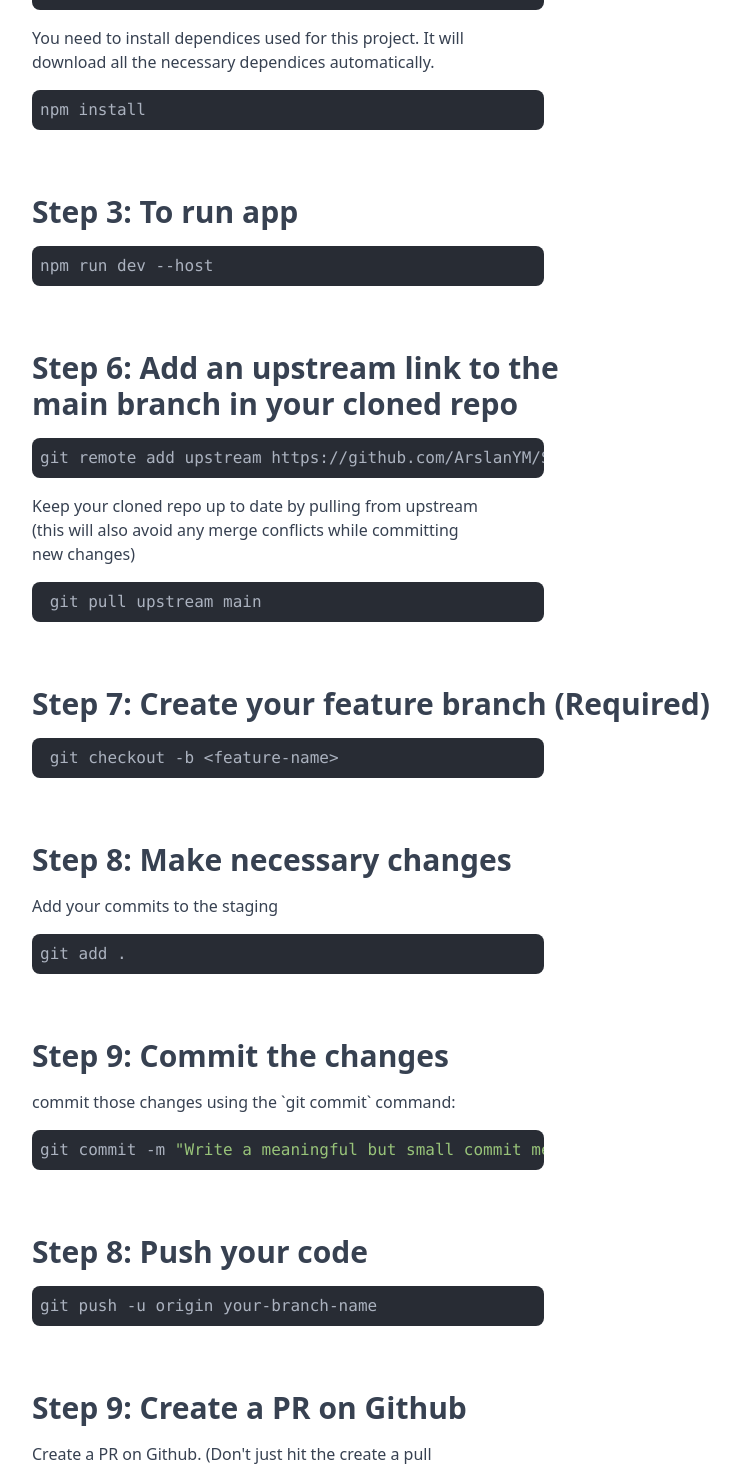
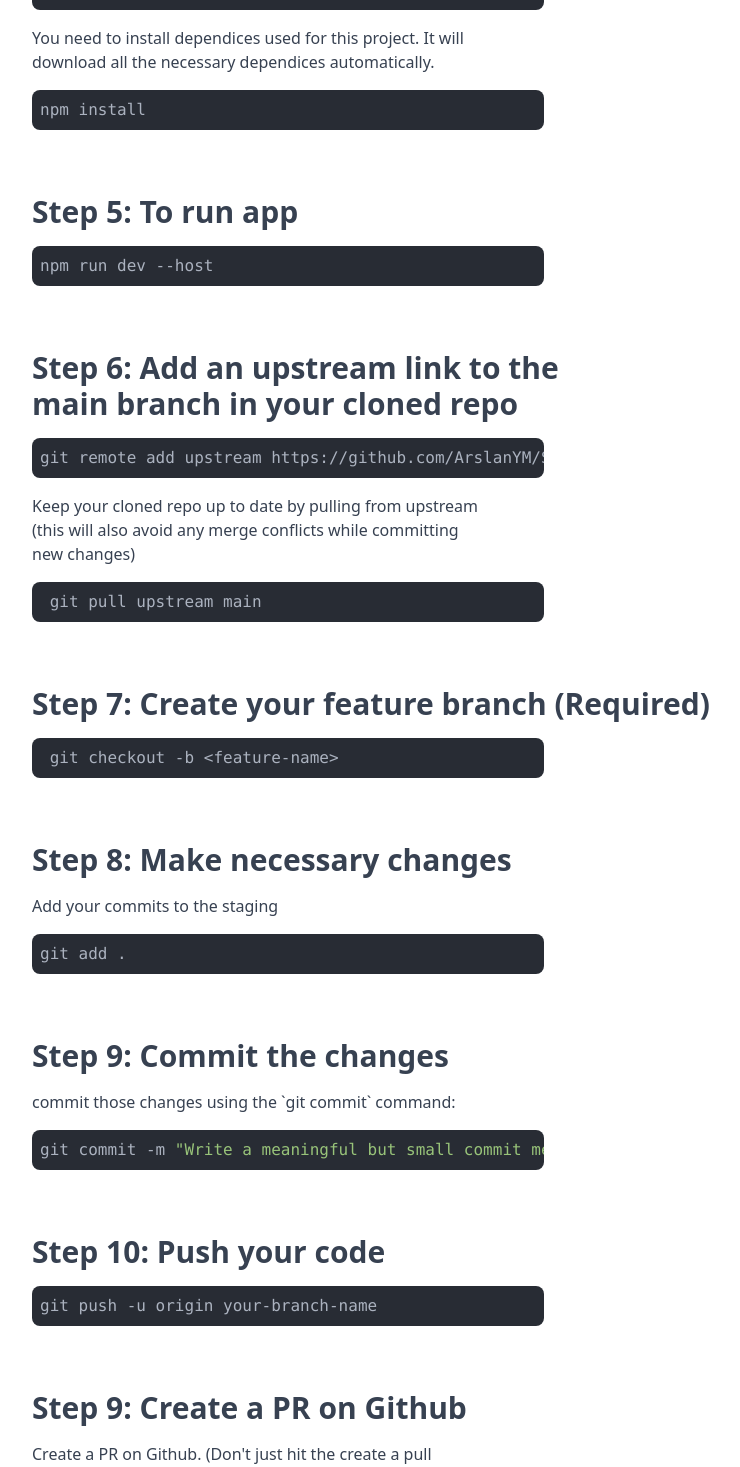
Before and after one commit to ArslanYM/StarterHive, a React (Vite) app in the folder web/: page /Docs in a window 1280 px wide. Shown: the part 1446-2913 px from the top of the page, without its empty margins (128-868 px from the left). Built offline with nearby package versions, Linux system fonts and the light colour scheme.

Commit message:
changed the step numbers

```diff
--- a/web/src/pages/Docs/Guide.jsx
+++ b/web/src/pages/Docs/Guide.jsx
@@ -94,7 +94,7 @@ const Guide = () => {
 
         <div className="space-y-4">
           <h2 className={`text-3xl font-semibold ${theme.text_Color}`}>
-            Step 3: To run app
+            Step 5: To run app
           </h2>
 
           <Code>npm run dev --host</Code>
@@ -162,7 +162,7 @@ const Guide = () => {
 
         <div className="space-y-4">
           <h2 className={`text-3xl font-semibold ${theme.text_Color}`}>
-            Step 8: Push your code
+            Step 10: Push your code
           </h2>
 
           <Code>git push -u origin your-branch-name</Code>
```
